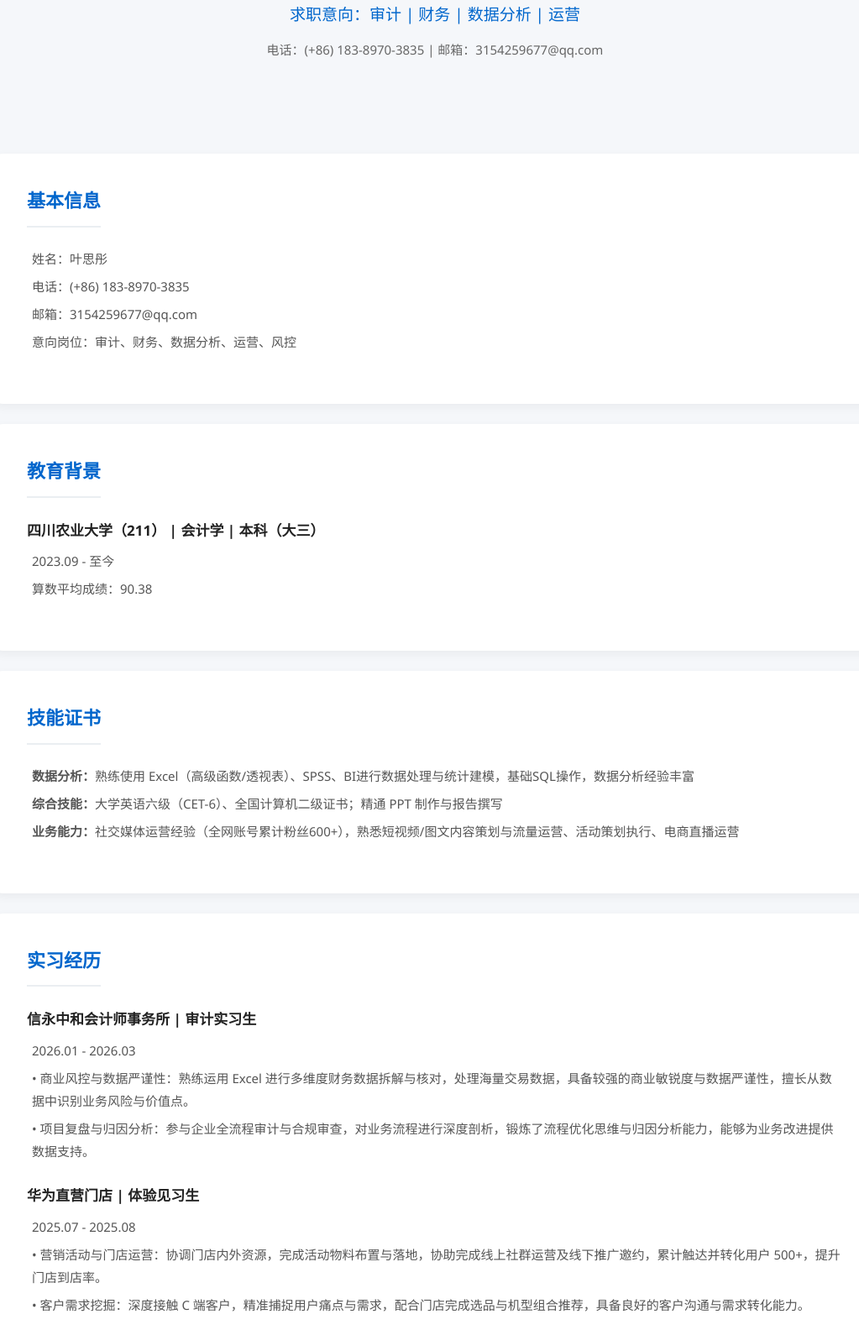
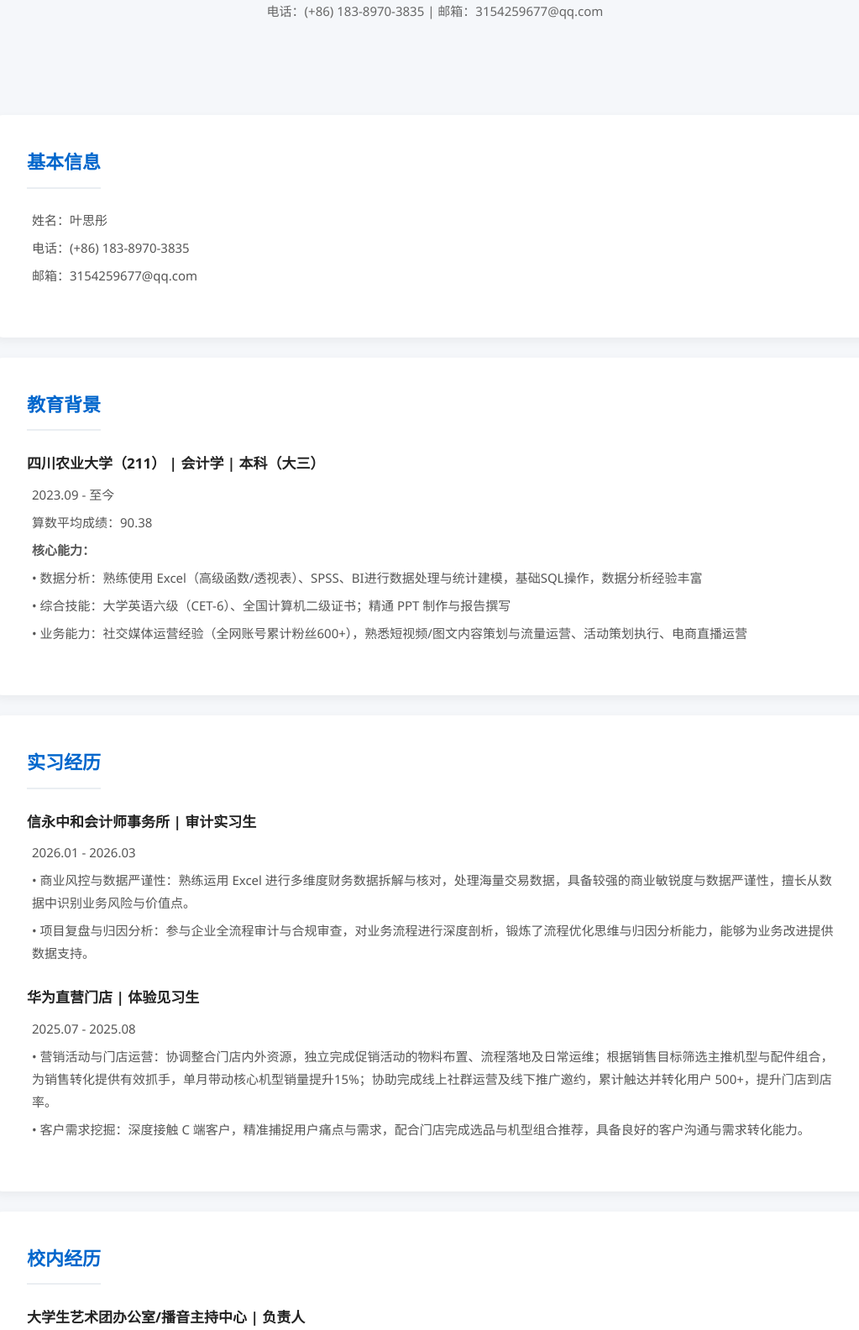
Before and after one commit to yesst1823/yesst1823.github.io, a plain HTML site: page index.html in a window 1280 px wide. Shown: the part 109-1693 px from the top of the page at 84% size, without its empty margins (122-1145 px from the left). Drawn offline with Linux system fonts and the light colour scheme.

Commit message:
Update index.html
更新代码

```diff
--- a/index.html
+++ b/index.html
@@ -105,12 +105,11 @@ body {
 
 <body>
 
-<!-- 导航栏 -->
+<!-- 导航栏：删除技能证书、求职意向相关导航 -->
 <div class="nav">
   <div class="nav-container">
     <a href="#info">基本信息</a>
     <a href="#edu">教育背景</a>
-    <a href="#skill">技能证书</a>
     <a href="#intern">实习经历</a>
     <a href="#school">校内经历</a>
     <a href="#project">项目经历</a>
@@ -119,47 +118,39 @@ body {
   </div>
 </div>
 
-<!-- 头部 -->
+<!-- 头部：删除求职意向 -->
 <div class="hero">
   <h1>叶思彤</h1>
-  <div class="job">求职意向：审计 | 财务 | 数据分析 | 运营</div>
   <div class="info">电话：(+86) 183-8970-3835 | 邮箱：3154259677@qq.com</div>
 </div>
 
 <div class="container">
 
-<!-- 基本信息 -->
+<!-- 基本信息：删除求职意向 -->
 <section id="info" class="section">
   <h2>基本信息</h2>
   <div class="item">
     <p>姓名：叶思彤</p>
     <p>电话：(+86) 183-8970-3835</p>
     <p>邮箱：3154259677@qq.com</p>
-    <p>意向岗位：审计、财务、数据分析、运营、风控</p>
   </div>
 </section>
 
-<!-- 教育背景 -->
+<!-- 教育背景：合并原技能证书内容 -->
 <section id="edu" class="section">
   <h2>教育背景</h2>
   <div class="item">
     <h3>四川农业大学（211） | 会计学 | 本科（大三）</h3>
     <p>2023.09 - 至今</p>
     <p>算数平均成绩：90.38</p>
+    <p><strong>核心能力：</strong></p>
+    <p>• 数据分析：熟练使用 Excel（高级函数/透视表）、SPSS、BI进行数据处理与统计建模，基础SQL操作，数据分析经验丰富</p>
+    <p>• 综合技能：大学英语六级（CET-6）、全国计算机二级证书；精通 PPT 制作与报告撰写</p>
+    <p>• 业务能力：社交媒体运营经验（全网账号累计粉丝600+），熟悉短视频/图文内容策划与流量运营、活动策划执行、电商直播运营</p>
   </div>
 </section>
 
-<!-- 技能证书 -->
-<section id="skill" class="section">
-  <h2>技能证书</h2>
-  <div class="item">
-    <p><strong>数据分析：</strong>熟练使用 Excel（高级函数/透视表）、SPSS、BI进行数据处理与统计建模，基础SQL操作，数据分析经验丰富</p>
-    <p><strong>综合技能：</strong>大学英语六级（CET-6）、全国计算机二级证书；精通 PPT 制作与报告撰写</p>
-    <p><strong>业务能力：</strong>社交媒体运营经验（全网账号累计粉丝600+），熟悉短视频/图文内容策划与流量运营、活动策划执行、电商直播运营</p>
-  </div>
-</section>
-
-<!-- 实习经历 -->
+<!-- 实习经历：更新华为门店描述 -->
 <section id="intern" class="section">
   <h2>实习经历</h2>
   <div class="item">
@@ -171,12 +162,12 @@ body {
   <div class="item">
     <h3>华为直营门店 | 体验见习生</h3>
     <p>2025.07 - 2025.08</p>
-    <p>• 营销活动与门店运营：协调门店内外资源，完成活动物料布置与落地，协助完成线上社群运营及线下推广邀约，累计触达并转化用户 500+，提升门店到店率。</p>
+    <p>• 营销活动与门店运营：协调整合门店内外资源，独立完成促销活动的物料布置、流程落地及日常运维；根据销售目标筛选主推机型与配件组合，为销售转化提供有效抓手，单月带动核心机型销量提升15%；协助完成线上社群运营及线下推广邀约，累计触达并转化用户 500+，提升门店到店率。</p>
     <p>• 客户需求挖掘：深度接触 C 端客户，精准捕捉用户痛点与需求，配合门店完成选品与机型组合推荐，具备良好的客户沟通与需求转化能力。</p>
   </div>
 </section>
 
-<!-- 校内经历 -->
+<!-- 校内经历：无修改 -->
 <section id="school" class="section">
   <h2>校内经历</h2>
   <div class="item">
@@ -188,7 +179,7 @@ body {
   </div>
 </section>
 
-<!-- 项目经历 -->
+<!-- 项目经历：无修改 -->
 <section id="project" class="section">
   <h2>项目经历</h2>
   <div class="item">
@@ -207,29 +198,29 @@ body {
   </div>
 </section>
 
-<!-- 竞赛经历 -->
+<!-- 竞赛经历：无修改 -->
 <section id="compete" class="section">
   <h2>竞赛经历</h2>
   <div class="item">
     <h3>2025金砖大赛·大数据财务应用与管理会计决策 | 负责人</h3>
     <p>2025.10 - 2025.11</p>
-    <p>• 牵头组建团队，统筹备赛与竞赛全流程，打磨Excel、数据透视、Python数据处理技能。</p>
+    <p>• 牵头组建团队，统筹备赛与竞赛全流程，打磨Excel、数据透视、Python数据处理基础技能。</p>
     <p>• 完成数据清洗、核算、模型搭建与结果校验，最终斩获<strong>国家级二等奖</strong>。</p>
   </div>
   <div class="item">
     <h3>“科云杯”全国大赛 | 负责人</h3>
     <p>2025.08 - 2025.11</p>
     <p>• 统筹团队分工与备赛，对接组委会与导师，建立节点校验机制。</p>
-    <p>• 主导成本核算与业财分析，用RPA自动记账、BI做数据看板、Python处理财务数据建模。</p>
+    <p>• 主导成本核算与业财分析，用RPA自动记账、BI做数据看板、Python基础处理财务数据建模。</p>
     <p>• 提出3项降本增效方案，在全国1045支队伍中获<strong>省级一等奖</strong>。</p>
   </div>
 </section>
 
-<!-- 自我评价 -->
+<!-- 自我评价：按要求优化 -->
 <section id="self" class="section">
   <h2>自我评价</h2>
   <div class="item">
-    <p>211院校会计学专业，均分90.38，兼具审计、财务、数据分析、运营、直播、主持策划等复合能力。拥有信永中和审计实习、华为门店运营、电商助农、支教、国家级竞赛等完整经历，熟练掌握Excel/SPSS/BI/SQL/Python/RPA，数据敏感、逻辑清晰、统筹与执行力强，擅长团队管理、活动策划、项目落地与成果输出，适合审计、财务、数据分析、运营、风控类岗位。</p>
+    <p>211院校本科在读，具备扎实的数据分析能力与丰富的运营、直播、主持策划等实战经验。拥有华为门店运营、电商助农、支教、国家级竞赛等完整经历，熟练掌握Excel/SPSS/BI，熟悉Python、SQL操作，数据敏感、逻辑清晰、统筹与执行力强，擅长团队管理、活动策划、项目落地与成果输出。工作态度积极认真，具备多线程工作能力与良好的稳定性，能够高效完成运营相关工作，适配各类运营岗位需求。</p>
   </div>
 </section>
 
```
